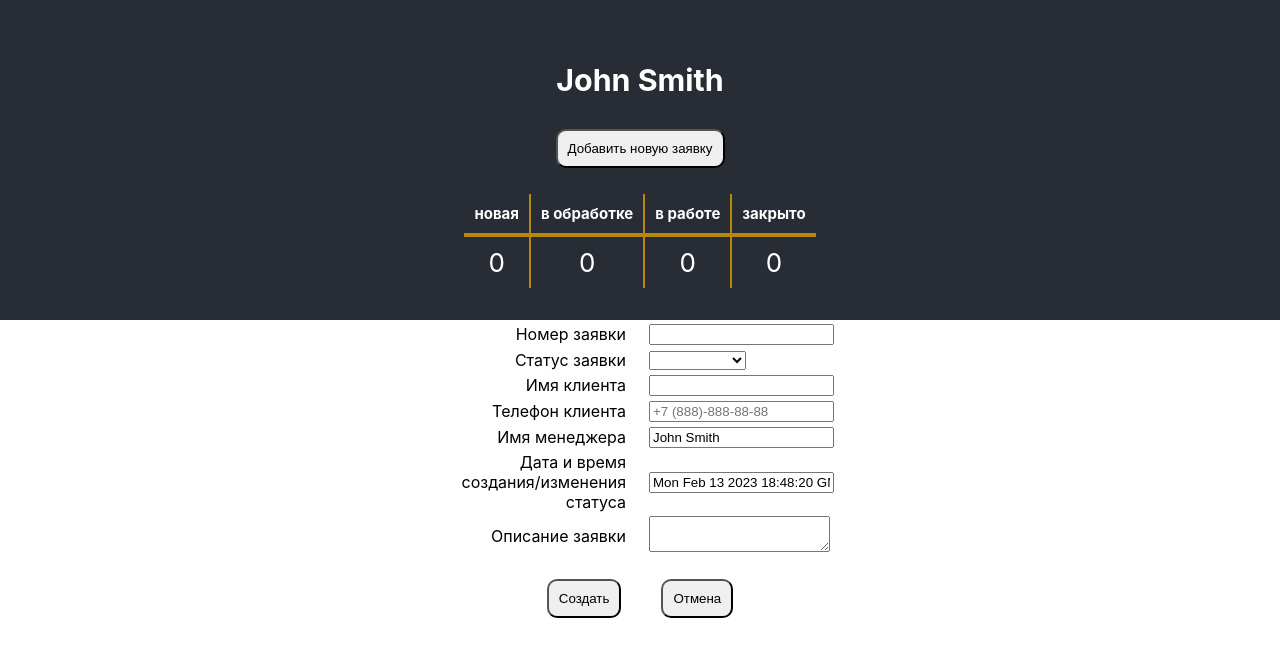
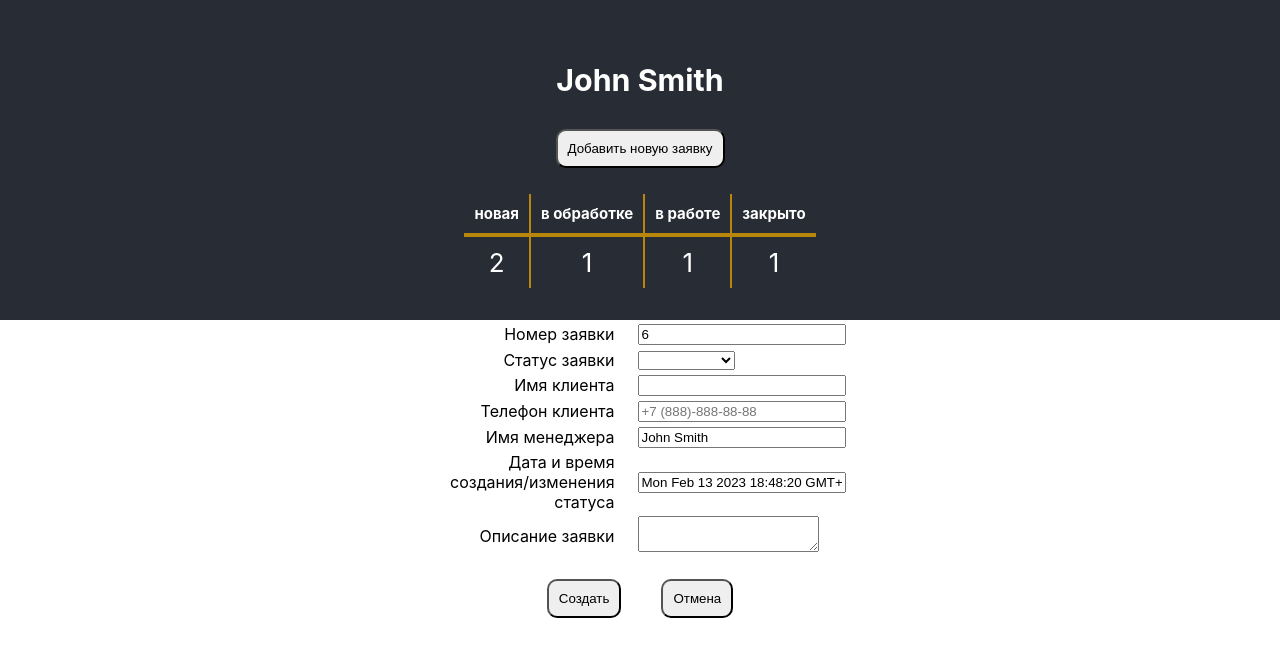
Before and after one commit to VODOROD1/abc-task, a React (Create React App) app: page /request-form in a window 1280 px wide. Shown: the top 656 px of the page. Built offline with nearby package versions, Linux system fonts and the light colour scheme.

Commit message:
requestNumber in form was fixed

```diff
--- a/src/pages/Header/HeaderContainer.tsx
+++ b/src/pages/Header/HeaderContainer.tsx
@@ -31,6 +31,7 @@ function HeaderContainer(props: any) {
           break;
       }
     });
+    setAmountOfStatuses(localAmountOfStatuses);
   }, [props.requestsList]);
 
   return (
--- a/src/pages/ListRequests/ListRequests.tsx
+++ b/src/pages/ListRequests/ListRequests.tsx
@@ -34,4 +34,4 @@ function ListRequests({ requestNumber, date, clientName, editRequest }) {
   );
 }
 
-export default ListRequests;
+export default React.memo(ListRequests);
--- a/src/pages/RequestForm/RequestForm.module.scss
+++ b/src/pages/RequestForm/RequestForm.module.scss
@@ -25,3 +25,7 @@
   margin-left: 10px;
   vertical-align: top;
 }
+
+input {
+    width: 200px;
+}
--- a/src/pages/RequestForm/RequestForm.tsx
+++ b/src/pages/RequestForm/RequestForm.tsx
@@ -17,6 +17,7 @@ const RequestForm = (props: any) => {
   });
 
   React.useEffect(() => {
+    debugger;
     setInitialData({
       requestNumber: props.initialValues.requestNumber,
       requestStatus: props.initialValues.requestStatus,
@@ -51,11 +52,6 @@ const RequestForm = (props: any) => {
 
     // Валидация имени клиента
     if (e.clientName?.length > 100) {
-      e.clientName = "Введены неверные символы!";
-    }
-
-    // Валидация имени менеджера
-    if (false) {
       e.clientName = "Введены неверные символы!";
     }
 
@@ -222,4 +218,4 @@ const RequestReduxForm = reduxForm({
   enableReinitialize: true,
 })(RequestForm);
 
-export default RequestReduxForm;
+export default React.memo(RequestReduxForm);
--- a/src/pages/RequestForm/RequestFormContainer.tsx
+++ b/src/pages/RequestForm/RequestFormContainer.tsx
@@ -10,36 +10,34 @@ function RequestFormContainer(props: any) {
   let [isEdit, setFlag] = React.useState(false);
 
   React.useEffect(() => {
-    if(props.initialValues.requestStatus) {
-      setFlag(true)
+    if (props.initialValues.requestStatus) {
+      setFlag(true);
     } else {
-      setFlag(false)
+      setFlag(false);
     }
-  }, [props])
+  }, [props]);
 
   const handleSubmit = (data: any) => {
-    debugger;
-    if(isEdit) {
-      props.changeRequest(data)
+    if (isEdit) {
+      props.changeRequest(data);
     } else {
-      props.addRequest(data)
+      props.addRequest(data);
     }
-  }
+  };
 
   return (
-    <RequestReduxForm
-      handleSubmit={handleSubmit}
-      {...props}
-      isEdit={isEdit}
-    />
+    <RequestReduxForm handleSubmit={handleSubmit} {...props} isEdit={isEdit} />
   );
 }
 
 const mapStateToProps = (state: any): {} => {
-  debugger;
   return {
     initialValues: {
-      requestNumber: state.common.choicenRequest?.requestNumber,
+      // Добавляем номер запроса
+      requestNumber: state.common.choicenRequest.requestNumber
+        ? state.common.choicenRequest.requestNumber
+        : state.common.requestsList[state.common.requestsList.length - 1]
+            .requestNumber + 1,
       requestStatus: state.common.choicenRequest?.requestStatus,
       clientName: state.common.choicenRequest?.clientName,
       clientPhonenumber: state.common.choicenRequest?.clientPhonenumber,
@@ -61,8 +59,8 @@ const mapDispatchToProps = (dispatch: any): {} => {
       dispatch(changeRequestAC(data));
     },
     clearForm: () => {
-      dispatch(clearFormAC())
-    }
+      dispatch(clearFormAC());
+    },
   };
 };
 
```
